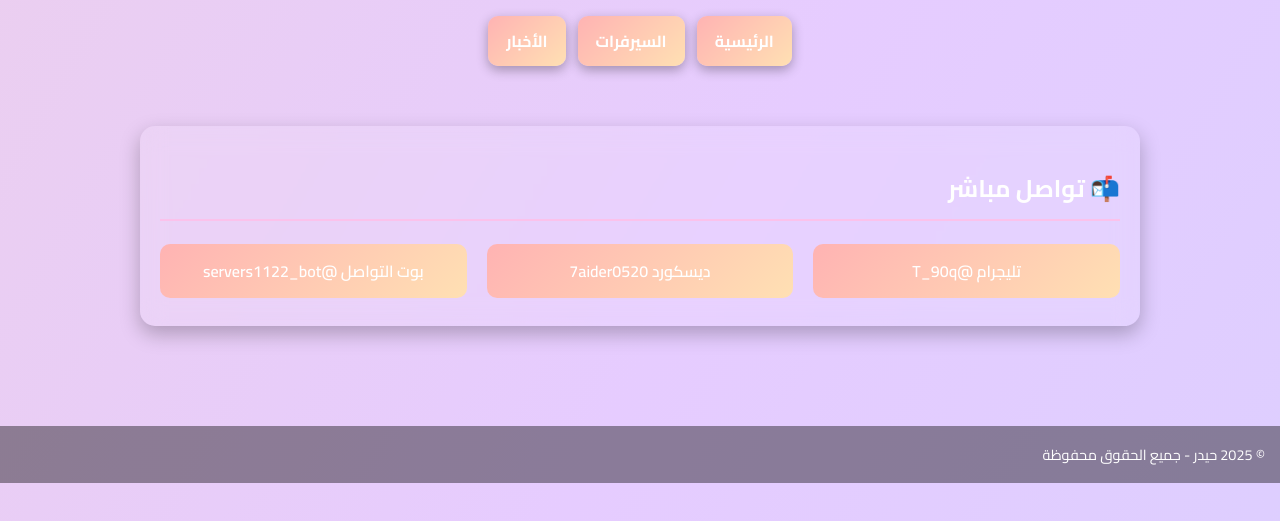
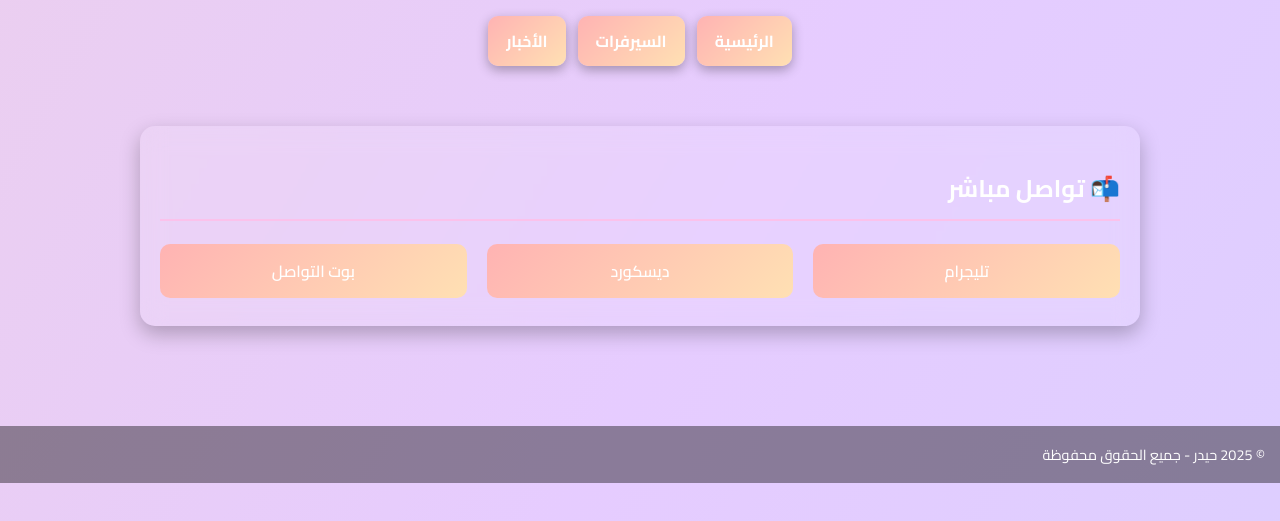
Before and after one commit to 7aiderdrixiw/Drixie_Offical, a plain HTML site: page contact.html in a window 1280 px wide. Shown: the part 199-720 px from the top of the page. Drawn offline with Linux system fonts and the light colour scheme.

Commit message:
Update contact.html

```diff
--- a/contact.html
+++ b/contact.html
@@ -174,9 +174,10 @@ body.dark-mode #dark-mode-toggle {
   <section>
     <h2>📬 تواصل مباشر</h2>
     <div class="contact-links">
-      <a href="https://t.me/T_90q" target="_blank">تليجرام @T_90q</a>
-      <a href="https://discord.com/users/7aider0520" target="_blank">ديسكورد 7aider0520</a>
-      <a href="https://t.me/servers1122_bot" target="_blank">بوت التواصل @servers1122_bot</a>
+      <a href="https://t.me/T_90q" target="_blank">تليجرام </a>
+      <a href="https://discord.com/users/1267863486667686011
+" target="_blank">ديسكورد </a>
+      <a href="https://t.me/servers1122_bot" target="_blank">بوت التواصل </a>
     </div>
   </section>
 </main>
```
